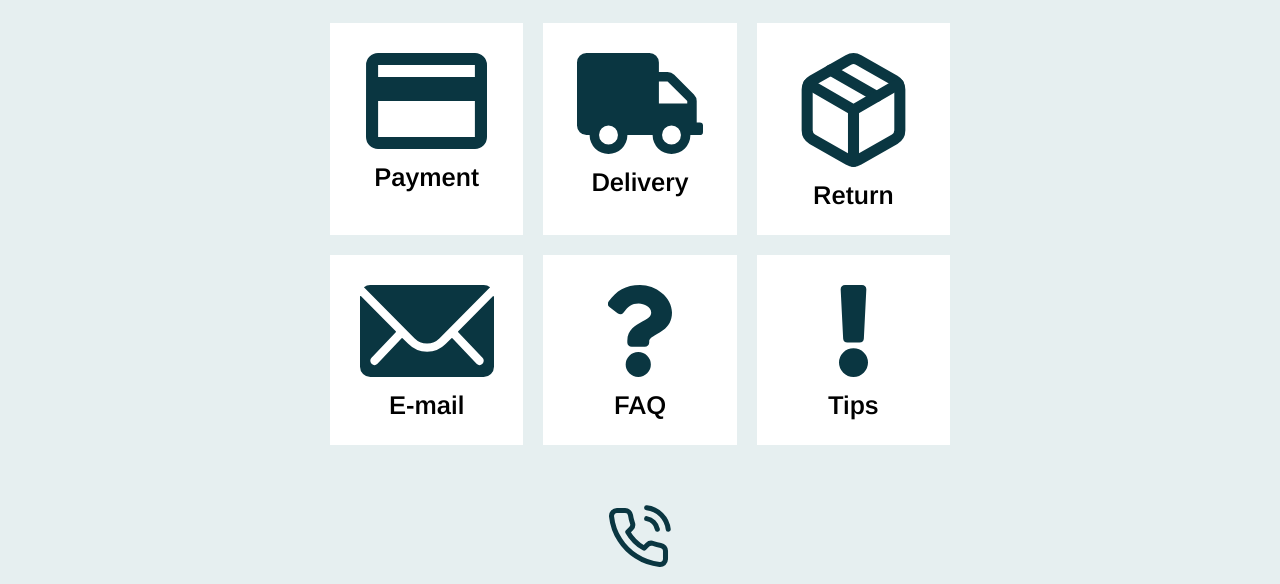
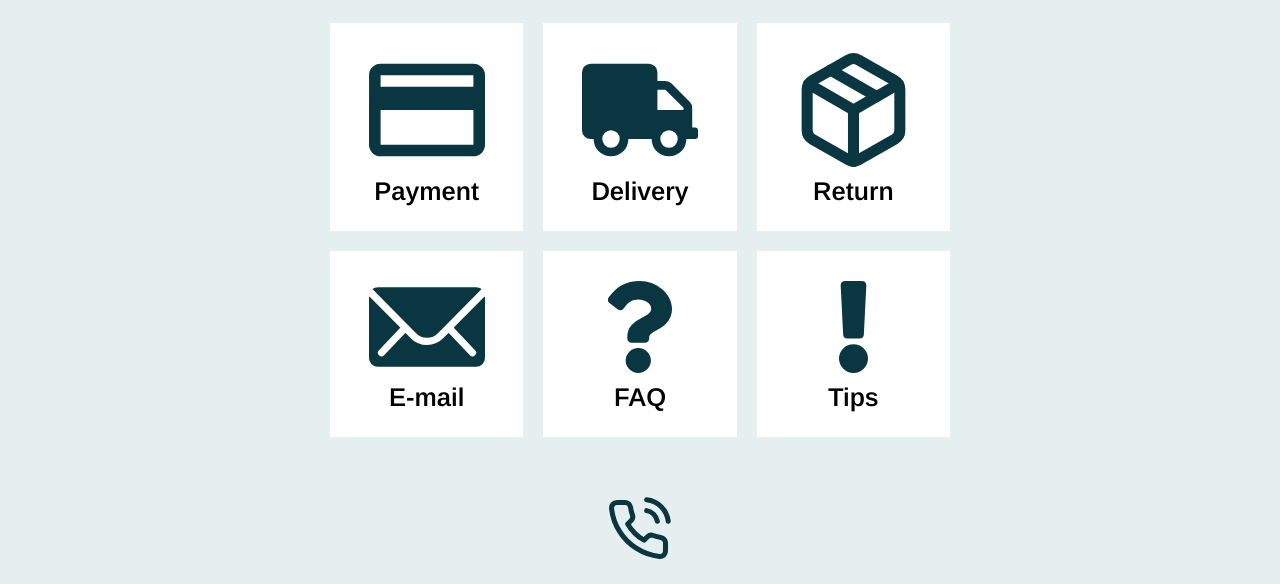
Before and after one commit to Noroff-FEU-Assignments/cross-course-project-StianSto, a plain HTML site: page contact-us.html in a window 1280 px wide. Shown: the part 187-771 px from the top of the page. Drawn offline with nearby package versions, Linux system fonts and the light colour scheme.

Commit message:
Fixed hero img weirdness + contact us icon sizing issues

```diff
--- a/css/contact-us.css
+++ b/css/contact-us.css
@@ -24,7 +24,19 @@ section > * {
   padding: 30px 0 0;
 }
 
-section img {height: 50%;}
+section div {
+  display: flex;
+  flex-direction: column;
+  justify-content: space-between;
+  height: 100%;
+  align-items: center;
+}
+
+
+section img {
+  max-width: 60%;
+  flex: 1;
+}
 
 .call_us_at {
     text-align: center;
--- a/css/index.css
+++ b/css/index.css
@@ -18,6 +18,7 @@ body {
 .hero_picture img {
   object-fit: cover;
   transform-origin: right;
+  max-height: 800px;
 }
 
 .hero_text {
```
